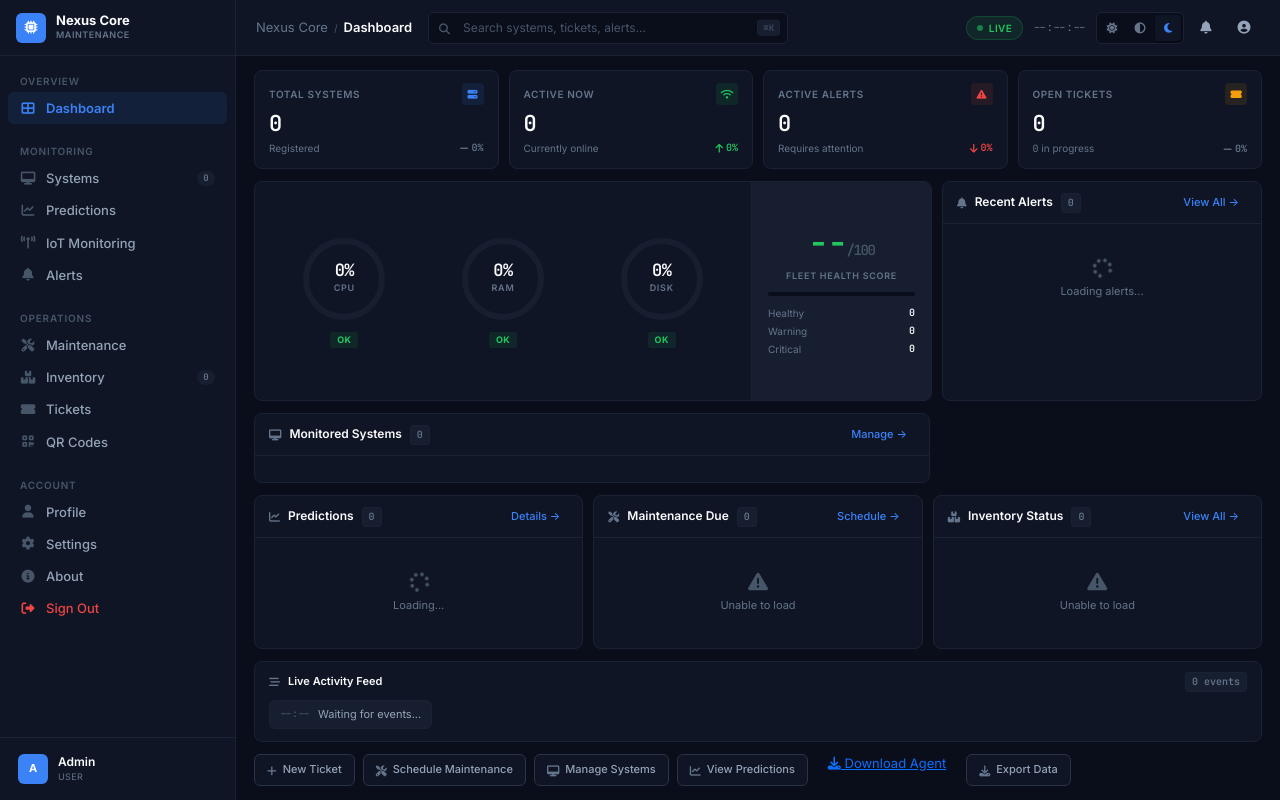
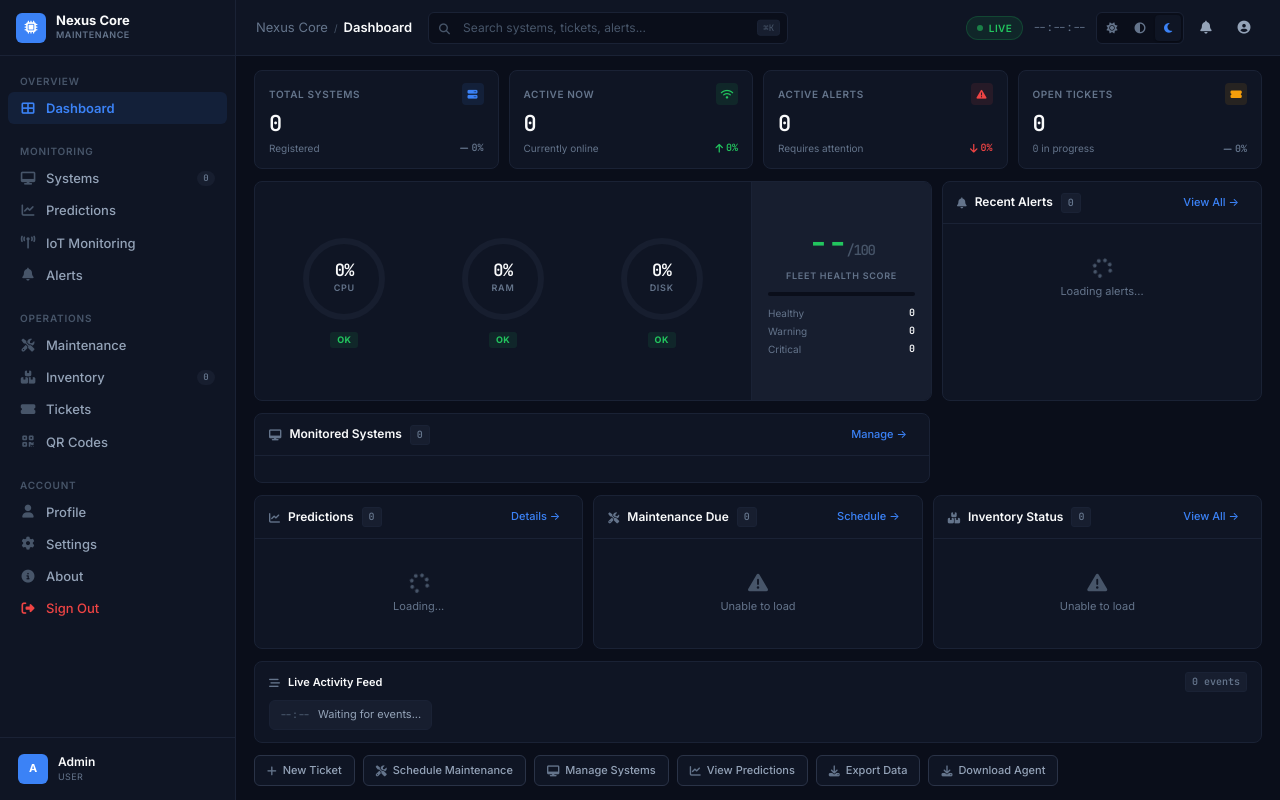
Before and after one commit to gggtg314-gif/nexus-core, a Flask app: template templates/index.html in a window 1280 px wide. Run offline with Flask 3, Linux system fonts and the light colour scheme; the template is opened without the code that fills it, so the values that code supplies are empty; the visitor is signed in with stand-in values (Sample User, id 1); some libraries are stand-ins or nearby versions.

Commit message:
Update index.html

```diff
--- a/templates/index.html
+++ b/templates/index.html
@@ -1420,17 +1420,17 @@
                 <a href="{{ url_for('predictions') }}" class="qa-btn">
                     <i class="fas fa-chart-line"></i> View Predictions
                 </a>
-                   <a
-                    href="{{ url_for('static', filename='downloads/NexusCore-Agent.exe') }}"
-                    class="sys-btn"
-                    style="flex:0 0 auto;height:32px;padding:0 12px;"
-                >
-                    <i class="fas fa-download"></i>
-                   Download Agent
-                </a>
+
                 <button class="qa-btn" onclick="exportData()">
                     <i class="fas fa-download"></i> Export Data
                 </button>
+                <a
+                     href="{{ url_for('static', filename='downloads/NexusCore-Agent.exe') }}"
+                     class="qa-btn"
+                >
+                     <i class="fas fa-download"></i>
+                     Download Agent
+               </a>
 
             </div>
 
```
